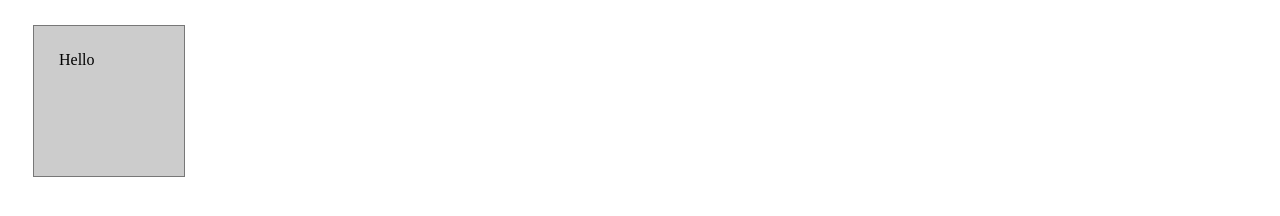
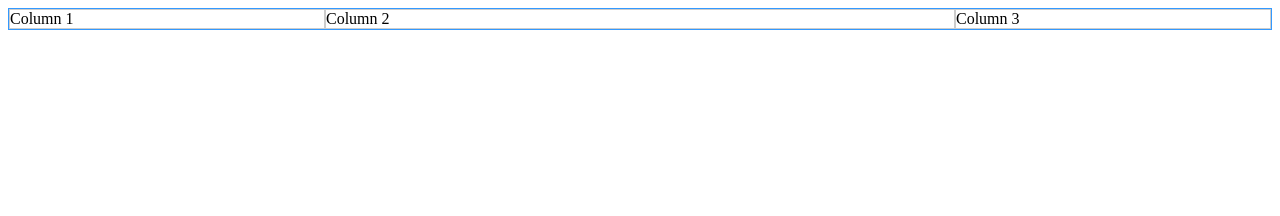
Before and after one commit to satishgupta07/HTML-CSS-and-JavaScript, a plain HTML site: page index.html in a window 1280 px wide. Drawn offline with Linux system fonts and the light colour scheme.

Commit message:
Colums with FlexBox
Signed-off-by: unknown <satishgupta.cse01@gmail.com>

```diff
--- a/index.html
+++ b/index.html
@@ -5,18 +5,24 @@
     <meta name="viewport" content="width=device-width, initial-scale=1.0">
     <title>Document</title>
     <style>
-       div {
-           display: block;
-           background-color: #ccc;
-           margin: 25px;
-           border: solid 1px #777;
-           padding: 25px;
-           width: 100px;
-           height: 100px;
-       }
+        .columns {
+            border: solid 1px #39f;
+            display: flex;
+        }
+        .columns > div {
+            border: solid 1px #ccc;
+            flex: 1;
+        }
+        .columns > div:nth-of-type(2) {
+            flex: 2;
+        }
     </style>
 </head>
 <body>
-    <div>Hello</div>
+    <div class="columns">
+        <div>Column 1</div>
+        <div>Column 2</div>
+        <div>Column 3</div>
+    </div>
 </body>
 </html>
```
